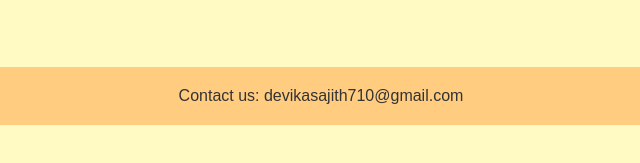
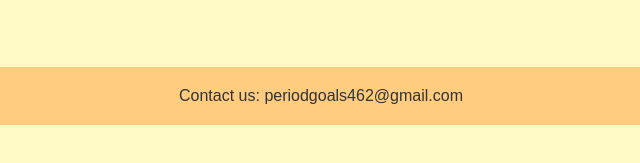
Before and after one commit to DevikaSajith/PERIODDIETPROJECT, a plain HTML site: page diet.html in a window 1280 px wide. Shown: the part 415-578 px from the top of the page, 319-959 px from the left. Drawn offline with Linux system fonts and the light colour scheme; files whose address does not match are found by name.

Commit message:
Update diet.html

```diff
--- a/diet.html
+++ b/diet.html
@@ -66,6 +66,6 @@
         </a>
       </div>
     </div>
-    <footer>Contact us: devikasajith710@gmail.com</footer>
+    <footer>Contact us: periodgoals462@gmail.com</footer>
   </body>
 </html>
```
